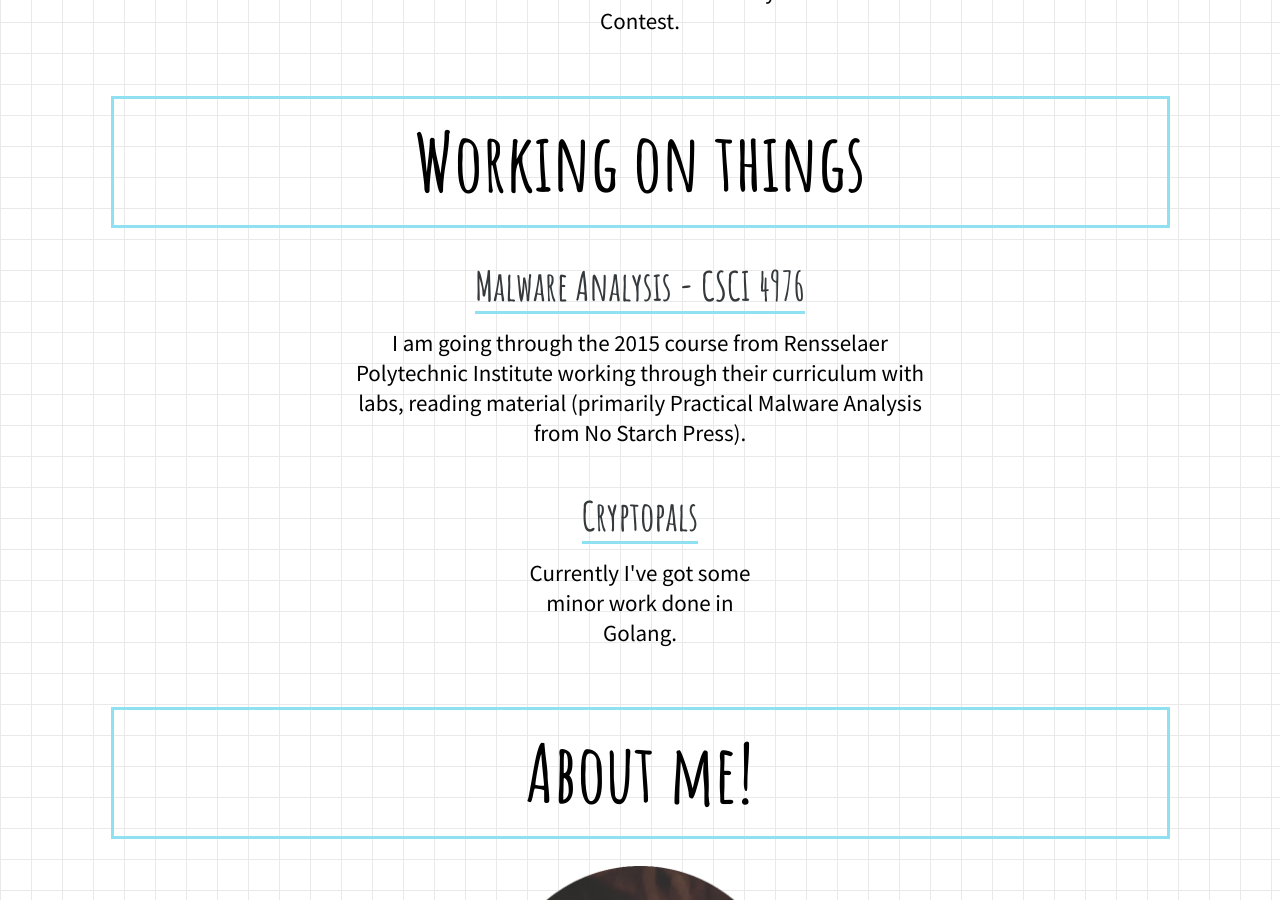
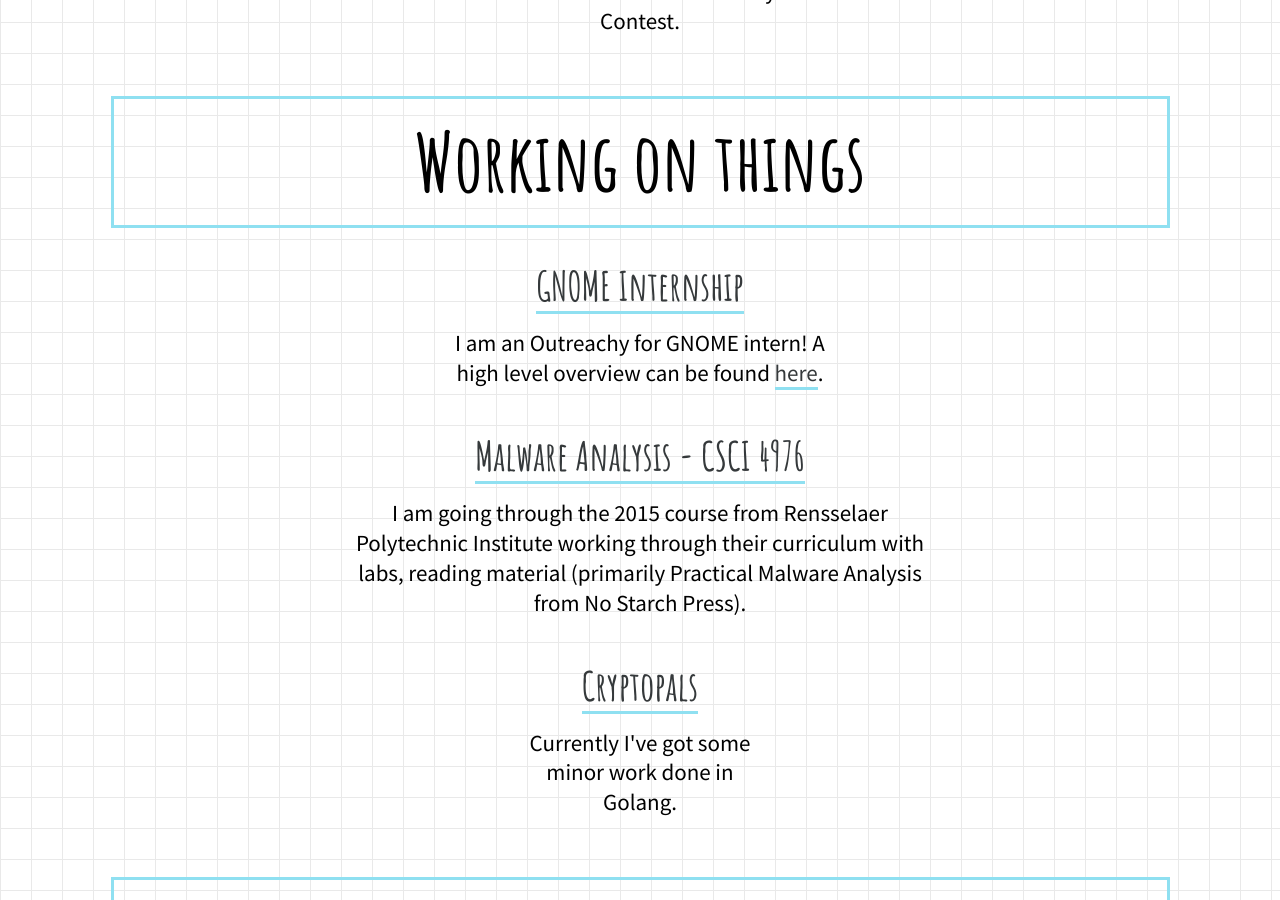
Before and after one commit to Avizc/avizc.github.io, a Jekyll site: the page index.html, which Jekyll copies as it is, in a window 1280 px wide and 900 px high, scrolled down 6395 px. Built offline with Jekyll 4.4.1, drawn with Linux system fonts in a browser that asks for light colours; nearby versions of some CDN libraries; library files that are not in the unit come from our copies.

Commit message:
Add brief GNOME internship info

```diff
--- a/index.html
+++ b/index.html
@@ -209,10 +209,10 @@
                 <h2>Working on things</h2>
             </header>
     </section>
-    <!-- <section class="stuff tiramisu">
-            <h3><a href="https://github.com/llzes/tiramisu" target="_blank">Tiramisu</a></h3>
-            <p class="hide-when-small">A fork of Pi-hole Web. I've been asked to work on it and also contribute to the original project.</p>
-    </section> -->
+    <section class="stuff GNOME">
+            <h3><a href="http://avizajac.com/macarons/" target="_blank">GNOME Internship</a></h3>
+            <p class="hide-when-small">I am an Outreachy for GNOME intern! A high level overview can be found <a href="https://avizajac.com/gnome/2018/05/10/gnome-intro.html">here</a>.</p>
+    </section>
     <section class="stuff malware-analysis">
         <h3><a href="https://github.com/RPISEC/Malware" target="_blank">Malware Analysis - CSCI 4976</a></h3>
         <p class="hide-when-small">I am going through the 2015 course from Rensselaer Polytechnic Institute working through their curriculum with labs, reading material (primarily Practical Malware Analysis from No Starch Press).</p>
```
